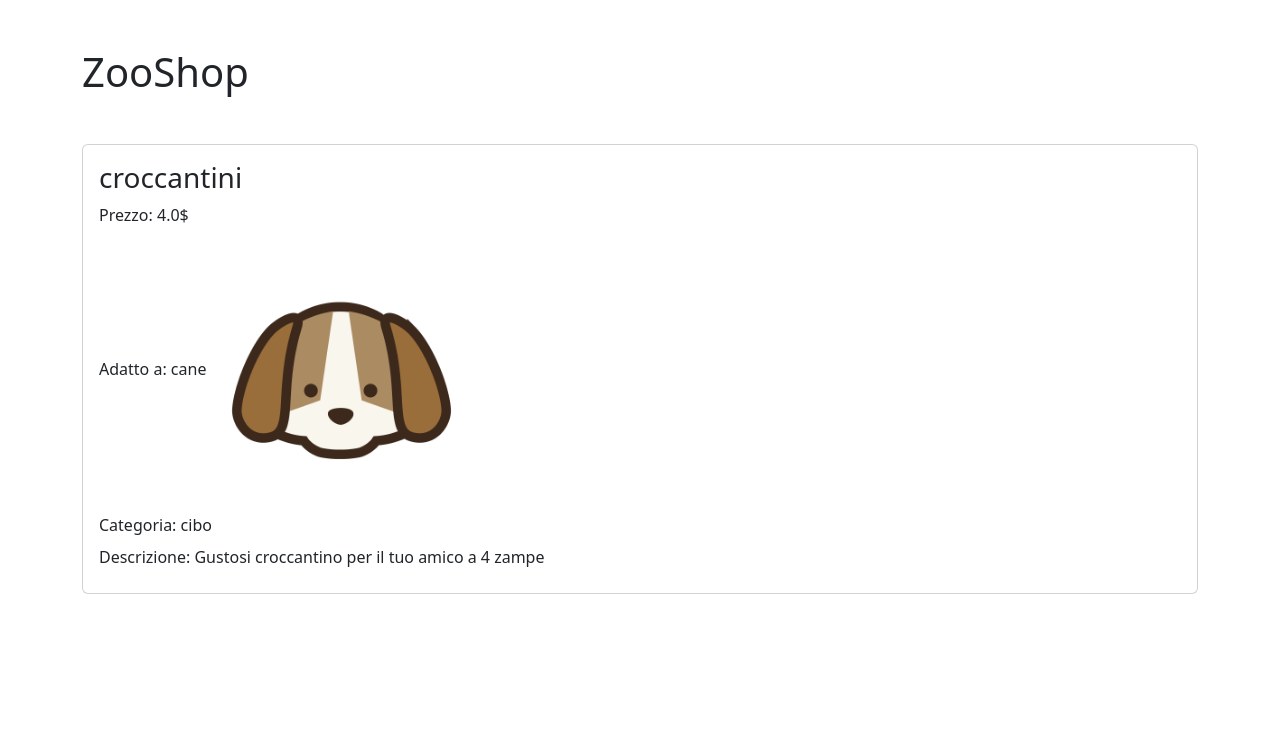
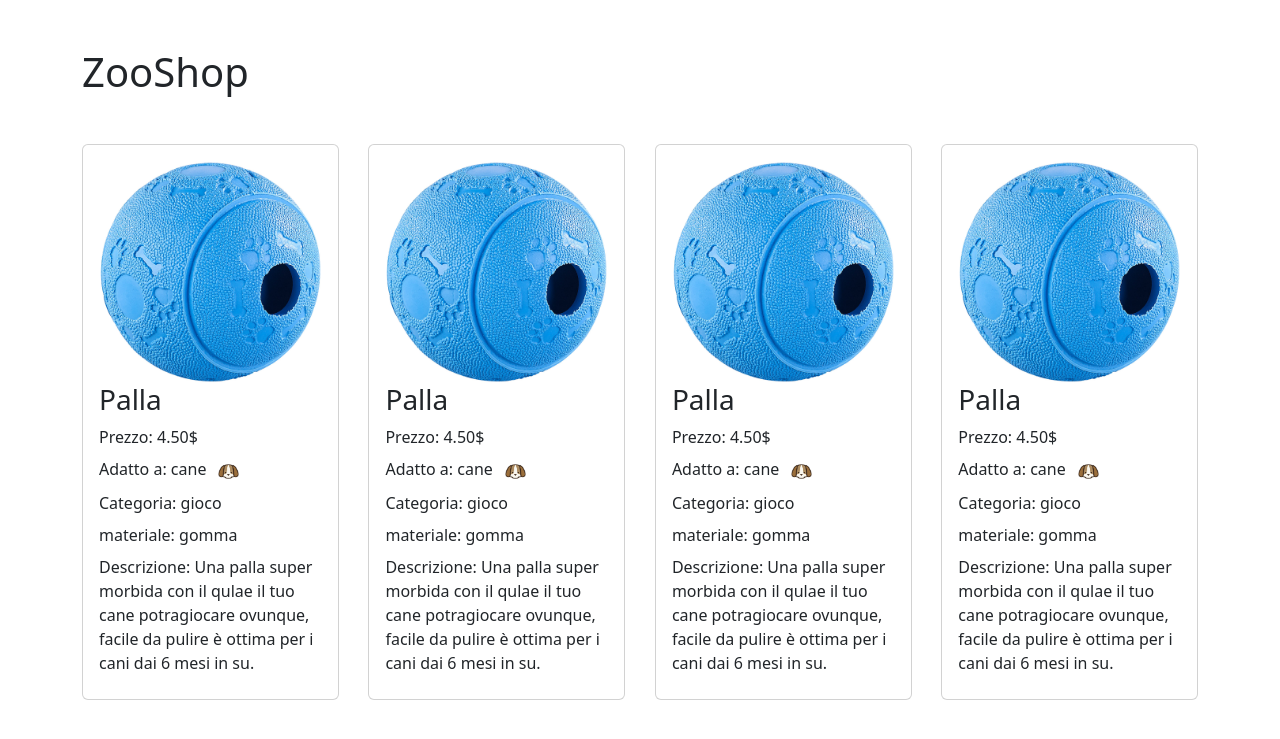
Before and after one commit to gautr0n/php-oop-2, a PHP site: page / in a window 1280 px wide. Shown: the top 739 px of the page. Run offline with PHP 8.4, Linux system fonts and the light colour scheme.

Commit message:
finished

```diff
--- a/index.php
+++ b/index.php
@@ -7,6 +7,7 @@ titolo, prezzo, icona della categoria ed il tipo di articolo che si sta visualiz
 
 <?php
     require_once __DIR__ . '/models/products.php';
+    require_once __DIR__ . '/models/typeProduct.php';
 ?>
 
 <!DOCTYPE html>
@@ -18,7 +19,8 @@ titolo, prezzo, icona della categoria ed il tipo di articolo che si sta visualiz
   <meta name="viewport" content="width=device-width, initial-scale=1.0">
   <link rel="shortcut icon" href="imgs/favicon.ico" type="image/x-icon">
   <link rel="icon" href="imgs/favicon.ico" type="image/x-icon">
-  <title>Php Oop</title>
+  <title>Php Oop 2</title>
+  <link rel="stylesheet" href="./style.css">
   <link rel="stylesheet" href="https://cdn.jsdelivr.net/npm/bootstrap@5.2.2/dist/css/bootstrap.min.css">
 </head>
 
@@ -27,14 +29,46 @@ titolo, prezzo, icona della categoria ed il tipo di articolo che si sta visualiz
   <main class="container pb-5">
     <h1 class="my-5">ZooShop</h1>
 
-    <div class="d-flex">
+    <div class="d-flex justify-content-between">
 
-        <div class="card p-3">
-            <h3 class="card-title"><?php echo $croccantini->name ?></h3>
-            <div class="card-title">Prezzo: <?php echo $croccantini->price ?>$</div>
-            <div class="card-title">Adatto a: <?php echo $croccantini->categories->animal ?><img class="w-25" src="<?php echo $croccantini->categories->image?>" alt=""></div>
-            <div class="card-title">Categoria: <?php echo $croccantini->type ?></div>
-            <div class="card-title">Descrizione: <?php echo $croccantini->description ?></div>
+        <div class="card p-3 box">
+            <div><img class="w-100" src="<?php echo $ball->image ?>" alt=""></div>
+            <h3 class="card-title"><?php echo $ball->name ?></h3>
+            <div class="card-title">Prezzo: <?php echo $ball->price ?>$</div>
+            <div class="card-title">Adatto a: <?php echo $ball->categories->animal ?><img class="icon" src="<?php echo $ball->categories->image?>" alt=""></div>
+            <div class="card-title">Categoria: <?php echo $ball->type ?></div>
+            <div class="card-title">materiale: <?php echo $ball->material ?></div>
+            <div class="card-title">Descrizione: <?php echo $ball->description ?></div>
+        </div>
+
+        <div class="card p-3 box">
+            <div><img class="w-100" src="<?php echo $ball->image ?>" alt=""></div>
+            <h3 class="card-title"><?php echo $ball->name ?></h3>
+            <div class="card-title">Prezzo: <?php echo $ball->price ?>$</div>
+            <div class="card-title">Adatto a: <?php echo $ball->categories->animal ?><img class="icon" src="<?php echo $ball->categories->image?>" alt=""></div>
+            <div class="card-title">Categoria: <?php echo $ball->type ?></div>
+            <div class="card-title">materiale: <?php echo $ball->material ?></div>
+            <div class="card-title">Descrizione: <?php echo $ball->description ?></div>
+        </div>
+
+        <div class="card p-3 box">
+            <div><img class="w-100" src="<?php echo $ball->image ?>" alt=""></div>
+            <h3 class="card-title"><?php echo $ball->name ?></h3>
+            <div class="card-title">Prezzo: <?php echo $ball->price ?>$</div>
+            <div class="card-title">Adatto a: <?php echo $ball->categories->animal ?><img class="icon" src="<?php echo $ball->categories->image?>" alt=""></div>
+            <div class="card-title">Categoria: <?php echo $ball->type ?></div>
+            <div class="card-title">materiale: <?php echo $ball->material ?></div>
+            <div class="card-title">Descrizione: <?php echo $ball->description ?></div>
+        </div>
+
+        <div class="card p-3 box">
+            <div><img class="w-100" src="<?php echo $ball->image ?>" alt=""></div>
+            <h3 class="card-title"><?php echo $ball->name ?></h3>
+            <div class="card-title">Prezzo: <?php echo $ball->price ?>$</div>
+            <div class="card-title">Adatto a: <?php echo $ball->categories->animal ?><img class="icon" src="<?php echo $ball->categories->image?>" alt=""></div>
+            <div class="card-title">Categoria: <?php echo $ball->type ?></div>
+            <div class="card-title">materiale: <?php echo $ball->material ?></div>
+            <div class="card-title">Descrizione: <?php echo $ball->description ?></div>
         </div>
 
     </div>
--- a/models/categories.php
+++ b/models/categories.php
@@ -14,4 +14,5 @@
             }
         }
     }
+
 ?>
--- a/models/products.php
+++ b/models/products.php
@@ -3,6 +3,7 @@
     require_once __DIR__ . '/categories.php';
 
     class Products{
+        public $image;
         public $name;
         public $price;
         public $categories;
@@ -10,6 +11,7 @@
         public $description;
 
         function __construct($name, $price, categories $categories, $type, $description){
+            $this->image = $image;
             $this->name = $name;
             $this->price = $price;
             $this->categories = $categories;
@@ -17,6 +19,4 @@
             $this->description = $description;
         }
     }
-
-    $croccantini = new Products('croccantini', '4.0', new categories('cane', ''), 'cibo', 'Gustosi croccantino per il tuo amico a 4 zampe');
 ?>
--- /dev/null
+++ b/models/typeProduct.php
@@ -0,0 +1,22 @@
+<?php
+
+require_once __DIR__ . '/products.php';
+
+    class ball extends products {
+
+        public $material;
+
+        function __construct($image, $name, $price, categories $categories, $type, $description, $material){
+            $this->image = $image;
+            $this->name = $name;
+            $this->price = $price;
+            $this->categories = $categories;
+            $this->type = $type;
+            $this->description = $description;
+            $this->material = $material;
+        }
+    }
+
+    $ball = new ball('./images/ball.jpeg', 'Palla', '4.50', new categories('cane', ''), 'gioco', 'Una palla super morbida con il qulae il tuo cane potragiocare ovunque, facile da pulire è ottima per i cani dai 6 mesi in su.', 'gomma');
+
+?>
--- /dev/null
+++ b/style.css
@@ -0,0 +1,9 @@
+.icon{
+    width: 25px;
+    text-align: center;
+    margin-left: 10px;
+}
+
+.box{
+    width: 23%;
+}
```
Also changed, not shown: images/ball.jpeg (added).
